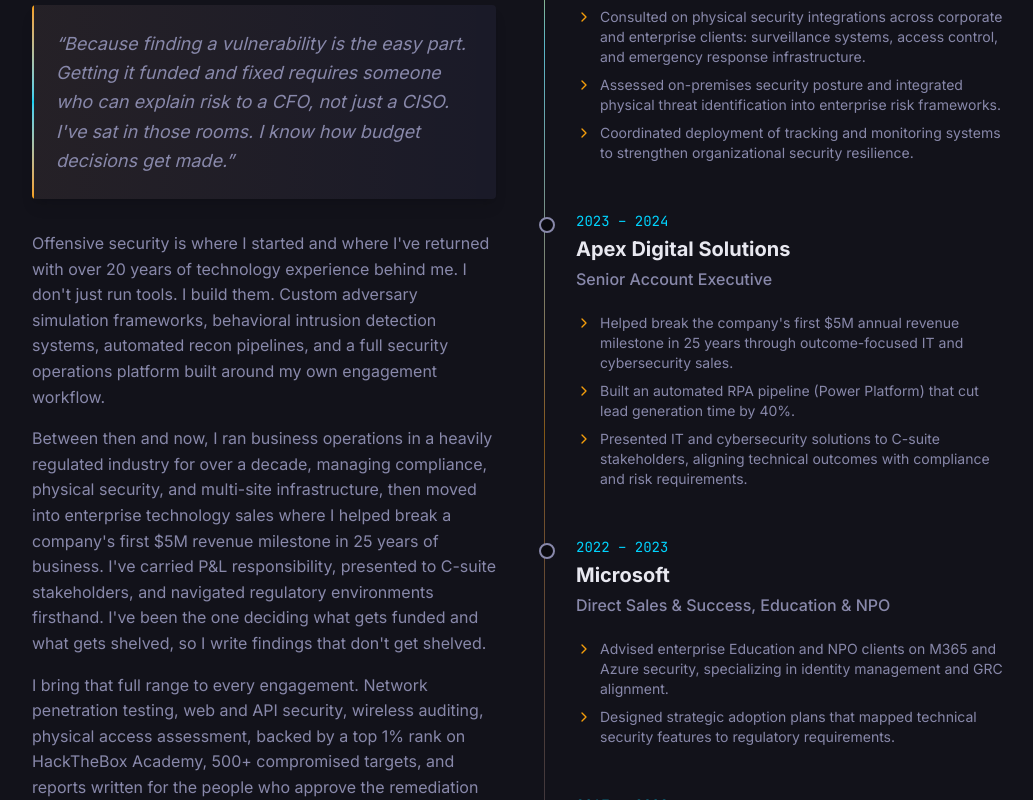
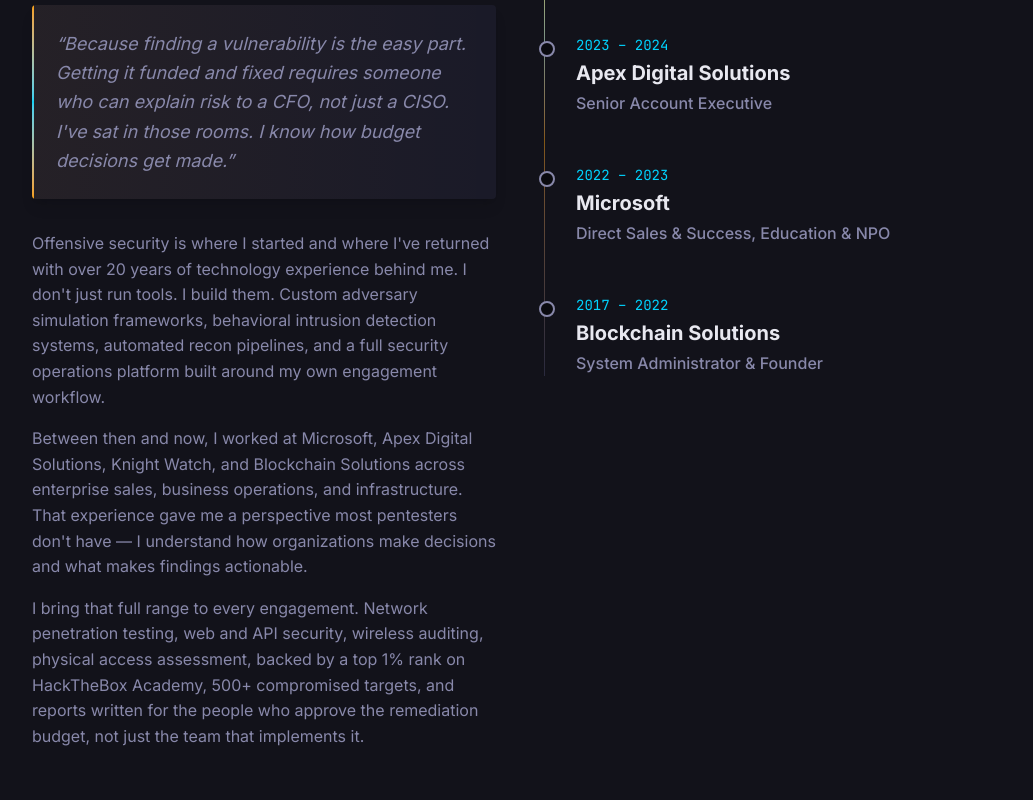
Before and after one commit to src-ta/source, a React (Vite) app: page / in a window 1280 px wide. Shown: the part 3980-4780 px from the top of the page, without its empty margins (120-1153 px from the left). Built offline with nearby package versions, Linux system fonts and the light colour scheme.

Commit message:
fix: remove experience bullets and scrub operational details from website
Experience section now shows company/title/period only — no bullets.
Chat responses and summary scrubbed to reference company names only,
with no specific revenue figures, P&L details, or operational specifics.

```diff
--- a/src/data/resume.ts
+++ b/src/data/resume.ts
@@ -22,7 +22,7 @@ export const summary = {
     'Penetration tester and security researcher with 20+ years in technology, including enterprise sales, business operations, and dedicated offensive security training.',
   long: `Offensive security is where I started and where I've returned with over 20 years of technology experience behind me. I don't just run tools. I build them. Custom adversary simulation frameworks, behavioral intrusion detection systems, automated recon pipelines, and a full security operations platform built around my own engagement workflow.
 
-Between then and now, I ran business operations in a heavily regulated industry for over a decade, managing compliance, physical security, and multi-site infrastructure, then moved into enterprise technology sales where I helped break a company's first $5M revenue milestone in 25 years of business. I've carried P&L responsibility, presented to C-suite stakeholders, and navigated regulatory environments firsthand. I've been the one deciding what gets funded and what gets shelved, so I write findings that don't get shelved.
+Between then and now, I worked at Microsoft, Apex Digital Solutions, Knight Watch, and Blockchain Solutions across enterprise sales, business operations, and infrastructure. That experience gave me a perspective most pentesters don't have — I understand how organizations make decisions and what makes findings actionable.
 
 I bring that full range to every engagement. Network penetration testing, web and API security, wireless auditing, physical access assessment, backed by a top 1% rank on HackTheBox Academy, 500+ compromised targets, and reports written for the people who approve the remediation budget, not just the team that implements it.`,
   pivotQuestion:
@@ -308,7 +308,6 @@ export interface Experience {
   company: string;
   title: string;
   period: string;
-  bullets: string[];
 }
 
 export const experience: Experience[] = [
@@ -316,38 +315,21 @@ export const experience: Experience[] = [
     company: 'Knight Watch Inc.',
     title: 'Account Executive',
     period: '2025',
-    bullets: [
-      'Consulted on physical security integrations across corporate and enterprise clients: surveillance systems, access control, and emergency response infrastructure.',
-      'Assessed on-premises security posture and integrated physical threat identification into enterprise risk frameworks.',
-      'Coordinated deployment of tracking and monitoring systems to strengthen organizational security resilience.',
-    ],
   },
   {
     company: 'Apex Digital Solutions',
     title: 'Senior Account Executive',
     period: '2023 – 2024',
-    bullets: [
-      'Helped break the company\'s first $5M annual revenue milestone in 25 years through outcome-focused IT and cybersecurity sales.',
-      'Built an automated RPA pipeline (Power Platform) that cut lead generation time by 40%.',
-      'Presented IT and cybersecurity solutions to C-suite stakeholders, aligning technical outcomes with compliance and risk requirements.',
-    ],
   },
   {
     company: 'Microsoft',
     title: 'Direct Sales & Success, Education & NPO',
     period: '2022 – 2023',
-    bullets: [
-      'Advised enterprise Education and NPO clients on M365 and Azure security, specializing in identity management and GRC alignment.',
-      'Designed strategic adoption plans that mapped technical security features to regulatory requirements.',
-    ],
   },
   {
     company: 'Blockchain Solutions',
     title: 'System Administrator & Founder',
     period: '2017 – 2022',
-    bullets: [
-      'Built and managed distributed compute infrastructure (~44 GPUs, 7 rigs) with custom monitoring tooling, automated alerts, and remote management.',
-    ],
   },
 ];
 
@@ -391,7 +373,7 @@ export const chatResponses: ChatResponse[] = [
       'communicate',
     ],
     response:
-      "My reports are built for two audiences: the technical team that needs to fix the issue, and the executive who needs to fund the fix. Every finding includes a clear business risk statement, not just 'SQL injection found,' but 'Unauthenticated access to customer PII affecting N records, estimated remediation cost vs. breach liability.' I've presented to C-suite stakeholders at enterprise tech companies. I know what makes someone approve a budget line item.",
+      "My reports are built for two audiences: the technical team that needs to fix the issue, and the executive who needs to fund the fix. Every finding includes a clear business risk statement, not just 'SQL injection found,' but 'Unauthenticated access to customer PII affecting N records, estimated remediation cost vs. breach liability.' My background at companies like Microsoft means I know what makes someone approve a budget line item.",
     followUp: 'Want to hear about my business background?',
   },
   {
@@ -405,7 +387,7 @@ export const chatResponses: ChatResponse[] = [
       'value',
     ],
     response:
-      "Three things separate me from a typical candidate: First, I understand business operations. I've run companies, managed P&L, and presented to executives. My findings come with business context, not just technical jargon. Second, I'm hardware-capable. Physical access testing, RF analysis, badge cloning. Most pentesters never touch physical. Third, I build and maintain my own tooling and engagement infrastructure, from custom exploit development and automated recon pipelines to a deployment-ready toolkit covering every phase of an assessment. I understand the attack chain because I've implemented both sides of it.",
+      "Three things separate me from a typical candidate: First, I have a business operations background — I've worked at Microsoft, Apex Digital Solutions, and Knight Watch. My findings come with business context, not just technical jargon. Second, I'm hardware-capable. Physical access testing, RF analysis, badge cloning. Most pentesters never touch physical. Third, I build and maintain my own tooling and engagement infrastructure. I understand the attack chain because I've implemented both sides of it.",
     followUp: 'Want to discuss my methodology or availability?',
   },
   {
@@ -419,7 +401,7 @@ export const chatResponses: ChatResponse[] = [
       'business',
     ],
     response:
-      "Security is where I started. I was building tools and doing security research before I was old enough to drive. The business and sales years weren't a detour, they were additional training. I learned how organizations actually make decisions, how budgets get approved, and what risk means when you're the one signing the checks. That perspective is rare in this field and it directly improves the quality of every engagement I deliver.",
+      "Security is where I started. I was building tools and doing security research before I was old enough to drive. The business years at Microsoft, Apex Digital Solutions, and Knight Watch weren't a detour — they were additional training. That perspective is rare in this field and it directly improves the quality of every engagement I deliver.",
     followUp: 'Want to see how that translates to my reporting approach?',
   },
   {
@@ -432,7 +414,7 @@ export const chatResponses: ChatResponse[] = [
       'work history',
     ],
     response:
-      "20+ years in technology. I started building computers and writing code before middle school. I've run businesses in heavily regulated industries, managed distributed infrastructure, worked enterprise sales at Microsoft, and helped an MSP break their first $5M revenue milestone in 25 years. The last 4+ years have been dedicated entirely to offensive security, not as a career change, but as a return to where I started. The business experience is the bonus, not the foundation.",
+      "20+ years in technology. I started building computers and writing code before middle school. I've worked at Microsoft, Apex Digital Solutions, Knight Watch, and Blockchain Solutions across enterprise sales, business operations, and infrastructure. The last 4+ years have been dedicated entirely to offensive security, not as a career change, but as a return to where I started. The business experience is the bonus, not the foundation.",
     followUp: 'Want to know about my security methodology?',
   },
   {
@@ -489,7 +471,7 @@ export const chatResponses: ChatResponse[] = [
       'manage',
     ],
     response:
-      "I've managed teams, reported to executives, and worked independently across every role I've held. I adapt to the organization. In structured environments, I follow the playbook and contribute improvements through the right channels. In leaner teams, I'm self-directed. I'll scope, execute, and deliver without needing oversight. The business background means I understand deadlines, client expectations, and the reality that security work exists within a commercial context.",
+      "I adapt to the organization. In structured environments, I follow the playbook and contribute improvements through the right channels. In leaner teams, I'm self-directed. I'll scope, execute, and deliver without needing oversight. My time at Microsoft, Apex Digital Solutions, and Knight Watch means I understand deadlines, client expectations, and the reality that security work exists within a commercial context.",
     followUp: 'Want to know about my availability or methodology?',
   },
   {
@@ -503,7 +485,7 @@ export const chatResponses: ChatResponse[] = [
       'qualified',
     ],
     response:
-      "PJPT certified through TCM Security, with PNPT and BSCP (PortSwigger) actively in progress and OSCP planned. I also hold Microsoft fundamentals (AZ-900, SC-900, MS-900, PL-900) from my enterprise sales role. But the more meaningful proof is the practical record: top 1% on HTB Academy, global rank #902 in HTB Labs, and 500+ targets across realistic enterprise scenarios.",
+      "PJPT certified through TCM Security, with PNPT and BSCP (PortSwigger) actively in progress and OSCP planned. I also hold Microsoft fundamentals (AZ-900, SC-900, MS-900, PL-900). But the more meaningful proof is the practical record: top 1% on HTB Academy, global rank #902 in HTB Labs, and 500+ targets across realistic enterprise scenarios.",
     followUp: 'Want to see my project work or engagement methodology?',
   },
   {
--- a/src/sections/About.tsx
+++ b/src/sections/About.tsx
@@ -1,6 +1,5 @@
 import { motion } from 'framer-motion';
 import { summary, experience } from '../data/resume';
-import { ChevronRight } from 'lucide-react';
 
 export const About = () => {
   return (
@@ -91,22 +90,6 @@ export const About = () => {
                           {job.company}
                         </h3>
                         <p className="text-text-secondary font-medium">{job.title}</p>
-
-                        <ul className="mt-4 space-y-2">
-                          {job.bullets.map((bullet, i) => (
-                            <motion.li
-                              key={i}
-                              initial={{ opacity: 0, x: -10 }}
-                              whileInView={{ opacity: 1, x: 0 }}
-                              viewport={{ once: true }}
-                              transition={{ delay: index * 0.1 + i * 0.05 }}
-                              className="flex items-start gap-2 text-sm text-text-secondary"
-                            >
-                              <ChevronRight className="w-4 h-4 text-primary shrink-0 mt-0.5" />
-                              <span>{bullet}</span>
-                            </motion.li>
-                          ))}
-                        </ul>
                       </div>
                     </motion.div>
                   );
```
